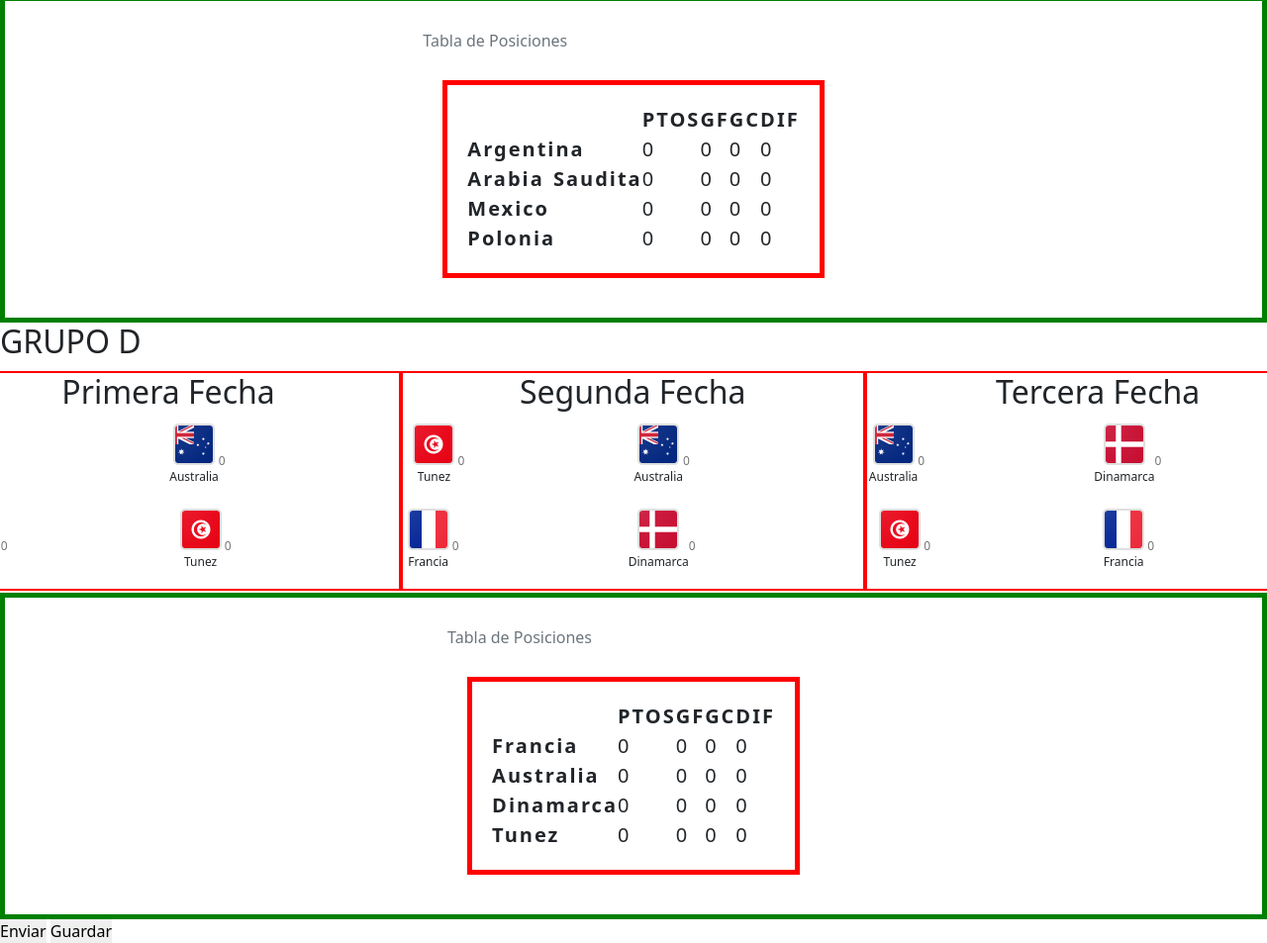
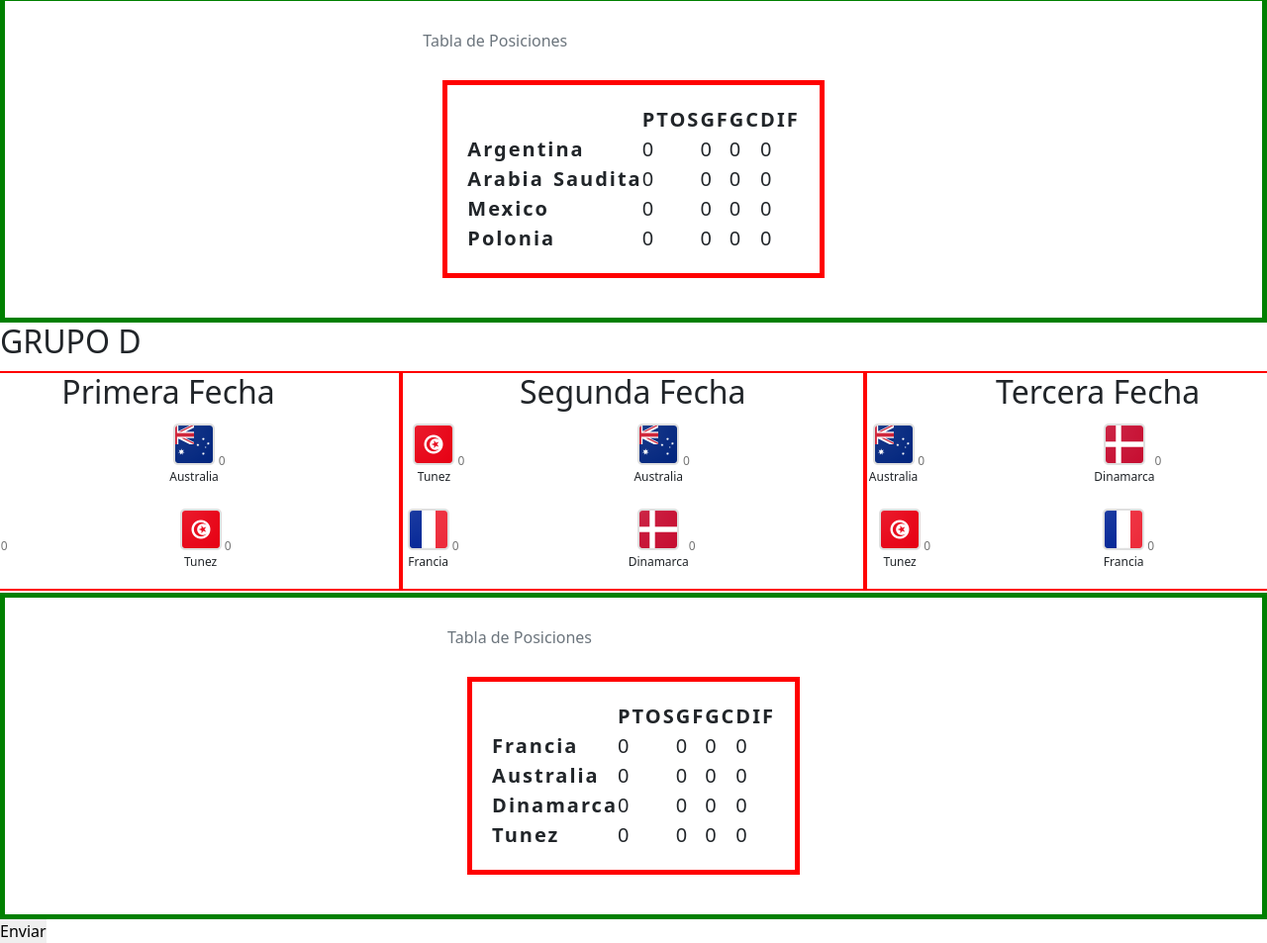
Before and after one commit to martinwittmann90/Segunda-Entrega, a website: page simulador.html in a window 1280 px wide. Shown: the part 1777-2730 px from the top of the page at 99% size. Drawn offline with nearby package versions, Linux system fonts and the light colour scheme.

Commit message:
siguiendo

```diff
--- a/simulador.html
+++ b/simulador.html
@@ -606,7 +606,6 @@
 </table>
 </div>
 <button type="submit" id="enviar">Enviar</button>
-<button type="submit" id="guardar">Guardar</button>
 </main>
   <footer>
   </footer>
```
